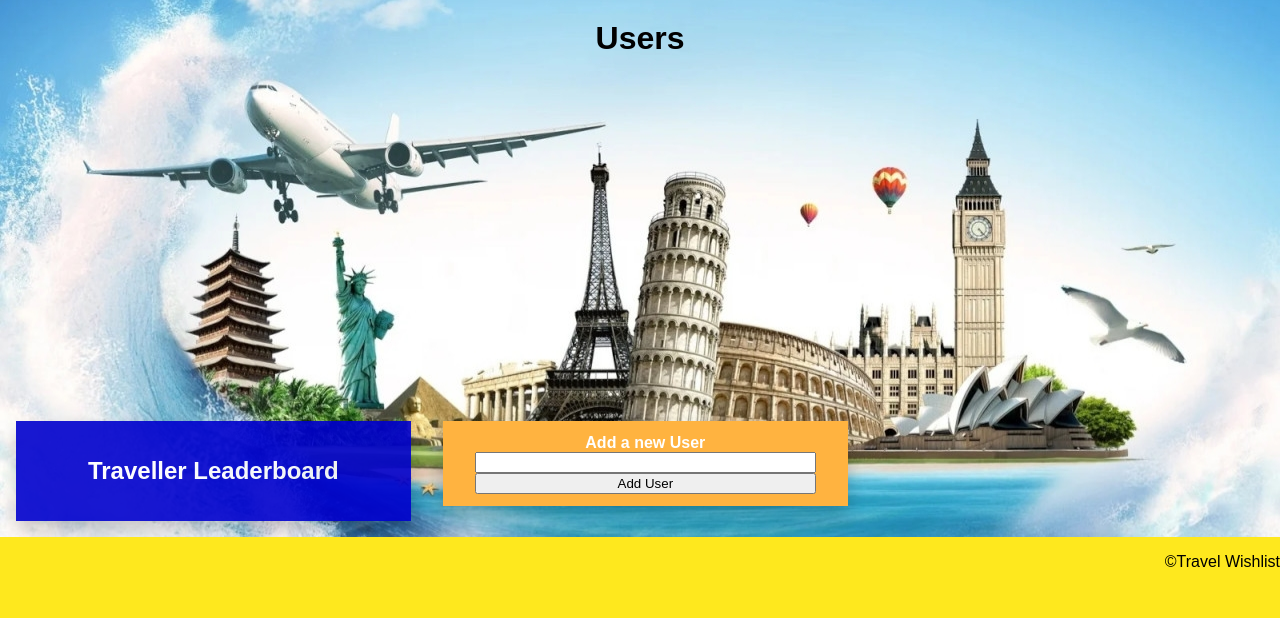
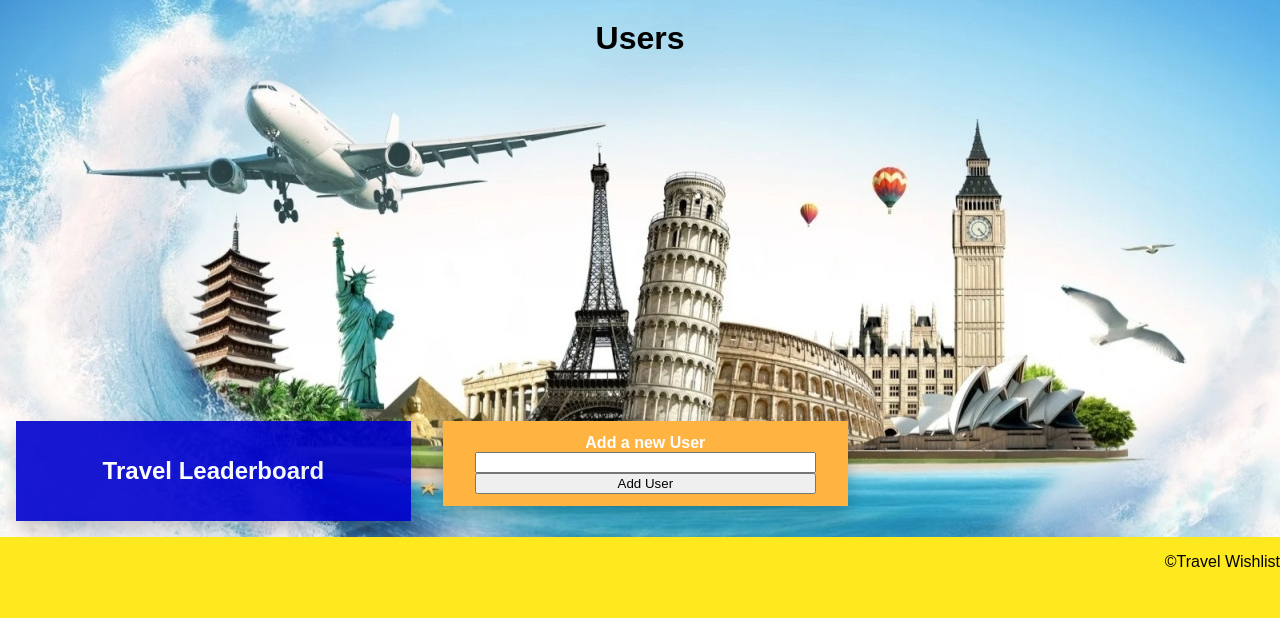
Before and after one commit to MU-RR-4Y/Travel-Wishlist---Python-Web-App-Project, a Flask app: page /users in a window 1280 px wide. Shown: the part 182-800 px from the top of the page. Run offline with Flask 2, Linux system fonts and the light colour scheme; data that the repository does not hold is empty; some libraries are stand-ins or nearby versions.

Commit message:
tdiied up files and deleted redundant code

```diff
--- a/controllers/visit_controller.py
+++ b/controllers/visit_controller.py
@@ -17,11 +17,6 @@ def visit():
     return render_template('visits/index.html', visits = visits, destinations = destinations, users = users)
 
 
-
-# @visits_blueprint.route('/visits/<index>')
-# def show_visit(index):
-#     visit = visit_repo.select(int(index))
-#     return render_template('/visits/show.html', visit =visit)
 
 
 # NEW ('/new') GET
--- a/repositories/country_repository.py
+++ b/repositories/country_repository.py
@@ -1,6 +1,6 @@
 from db.run_sql import run_sql
 from models.country import Country
-import repositories.country_repository as country_repo
+
 
 def save(country):
     sql = '''INSERT INTO countries (name, climate, currency)
--- a/repositories/destination_respository.py
+++ b/repositories/destination_respository.py
@@ -1,7 +1,7 @@
 from db.run_sql import run_sql
 from models.destination import Destination
 import repositories.country_repository as country_repo
-import repositories.wishlist_repo as wishlist_repo
+
 
 def save(destination):
     sql = '''INSERT INTO destinations (name, country_id, information)
--- a/repositories/user_repository.py
+++ b/repositories/user_repository.py
@@ -1,6 +1,5 @@
 from db.run_sql import run_sql
 from models.user import User
-from models.country import Country
 from models.destination import Destination
 import repositories.country_repository as country_repo
 
--- a/templates/users/index.html
+++ b/templates/users/index.html
@@ -19,7 +19,7 @@
 
         </div>
         <div class="attention-card2">
-            <h2>Traveller Leaderboard</h2>
+            <h2>Travel Leaderboard</h2>
             {% for user in user_visits %}
             <ul>
                 <li>
--- a/templates/wishlists/new2.html
+++ b/templates/wishlists/new2.html
@@ -6,7 +6,7 @@
 
 <form action="/wishlists/create" method="post">
     <div class="form">
-    <label for="user">user</label>
+    <label for="user">User</label>
     <select name="user" id="user">
 
             <option value="{{user.id}}">{{user.name}}</option>
```
Also changed, not shown: controllers/country_controller.py (+0 -8 lines), repositories/visit_repository.py (+0 -13 lines), 1 other file.
